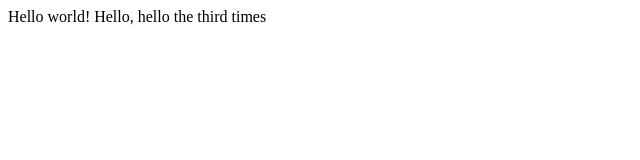
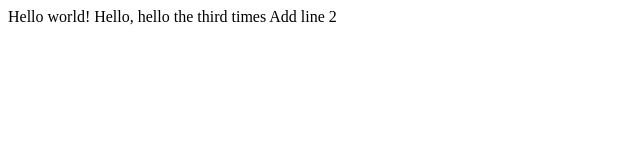
Before and after one commit to locpn/lecture0, a plain HTML site: page hello.html in a window 1280 px wide. Shown: the full height of the page, 0-640 px from the left. Drawn offline with Linux system fonts and the light colour scheme.

Commit message:
Update hello.html

```diff
--- a/hello.html
+++ b/hello.html
@@ -6,5 +6,6 @@
   </head>
   <body>
     Hello world! Hello, hello the third times
+    Add line 2
   </body>
 </html>
```
